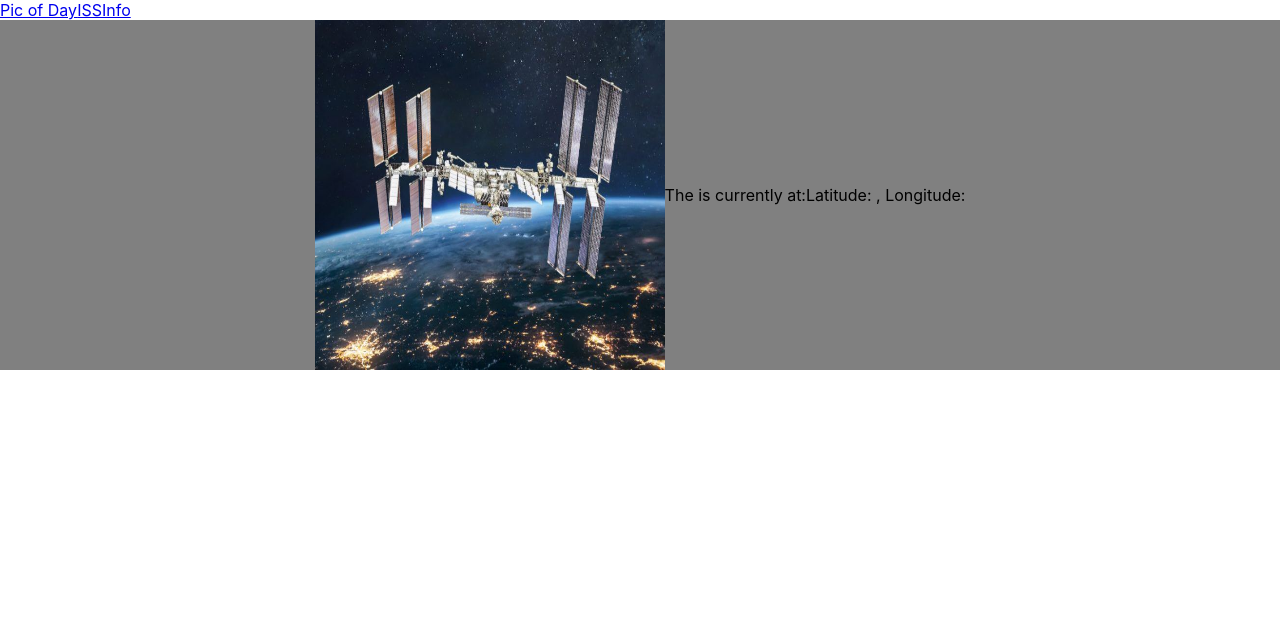
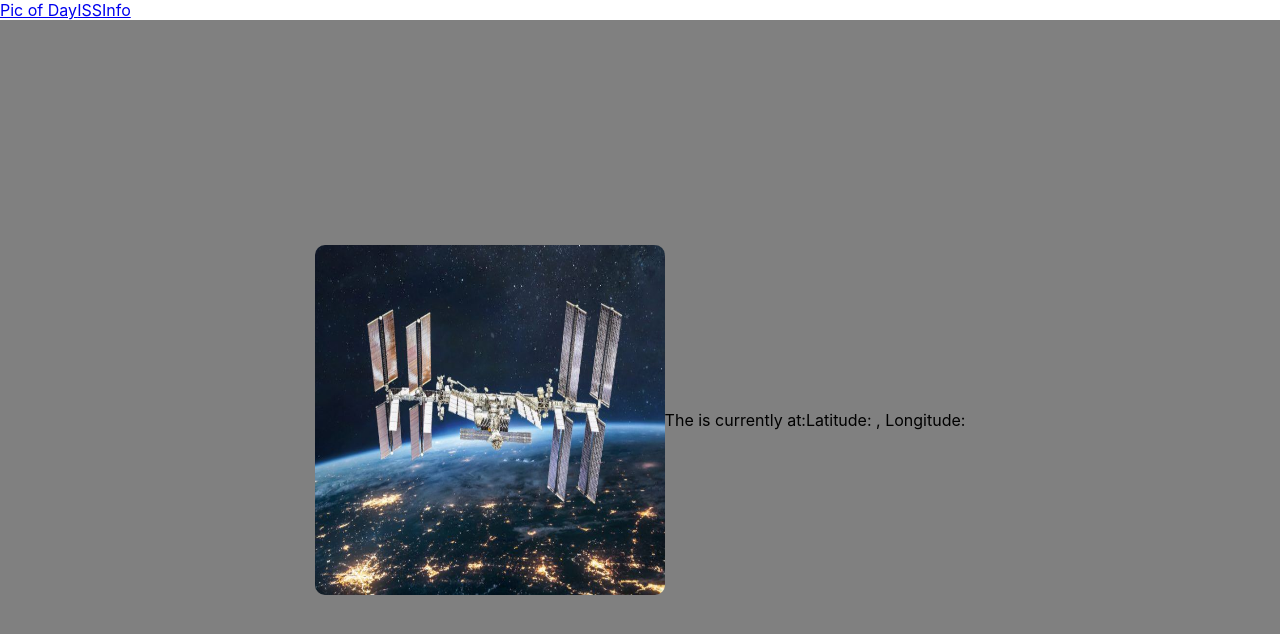
Before and after one commit to Ben-Mostyn/React-Nasa-API-Project, a React (Create React App) app: page /ISS in a window 1280 px wide. Shown: the top 634 px of the page. Built offline with nearby package versions, Linux system fonts and the light colour scheme; no server answers.

Commit message:
Final changes for demo

```diff
--- a/src/App.css
+++ b/src/App.css
@@ -12,6 +12,10 @@ img {
   height: 350px;
 }
 
+.ISS-image {
+  border-radius: 10px;
+  border-width: 5px;
+}
 
 .Date-name {
   color: blue;
--- a/src/components/ISS.js
+++ b/src/components/ISS.js
@@ -13,10 +13,11 @@ const ISSInfo = (props) => {
 
     useEffect(() => {
         getData();
-        getWeatherData();
+        //getWeatherData();
         const interval = setInterval(() => {
             getData();
-        }, 60 * 1000);
+            //getWeatherData();
+        }, 5 * 1000);
         return () => clearInterval(interval);
     }, []);
 
@@ -26,6 +27,18 @@ const ISSInfo = (props) => {
             .then((res) => {
                 setISSData(res.data);
                 console.log(res.data);
+
+            }).catch((error) => {
+                console.log('error', error);
+            })
+    };
+
+    const getWeatherData = () => {
+        axios
+            .get(`https://maps.googleapis.com/maps/api/geocode/json?latlng=${ISSData.latitude},${ISSData.longitude}&key=AIzaSyDh3_hpjYakleyfu0FTOxW8aQ81kAmO6g8`)
+            .then((res) => {
+                setCountry(res.data);
+                console.log(``);
             }).catch((error) => {
                 console.log('error', error);
             })
@@ -33,28 +46,17 @@ const ISSInfo = (props) => {
 
 
 
-    const getWeatherData = () => {
-        axios
-            .get(`https://api.openweathermap.org/data/2.5/weather?lat=2.6945516794882&lon=25.193033620408appid=4012d3b5794dee1651873924836c5fac`)
-            .then((res) => {
-                if (res != null) {
-                    setCountry(res.data);
-                    console.log(country.sys.country);
-                }
-            }).catch((error) => {
-                console.log('error', error);
-            })
-    };
-
     return (
         <div style={{
             backgroundColor: 'grey', display: 'flex',
             alignItems: 'center',
             justifyContent: 'center',
+            height: '100vh'
         }}>
-            <img src={issImage} alt="Logo" style={{}} />
+            <img src={issImage} alt="Logo" className='ISS-image' />
             <p>The {ISSData.name} is currently at:</p>
             <p>Latitude: {ISSData.latitude}, Longitude: {ISSData.longitude}</p>
+
         </div>
     );
 }
```
